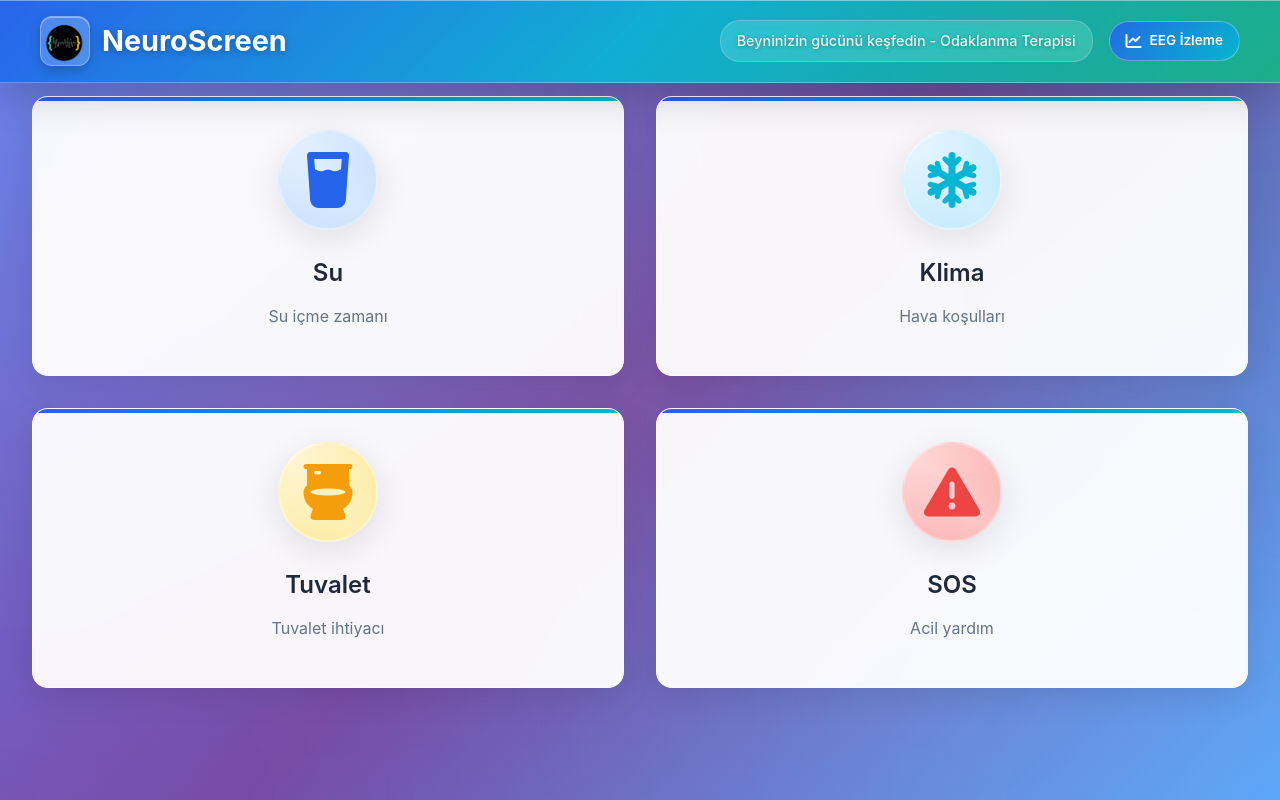
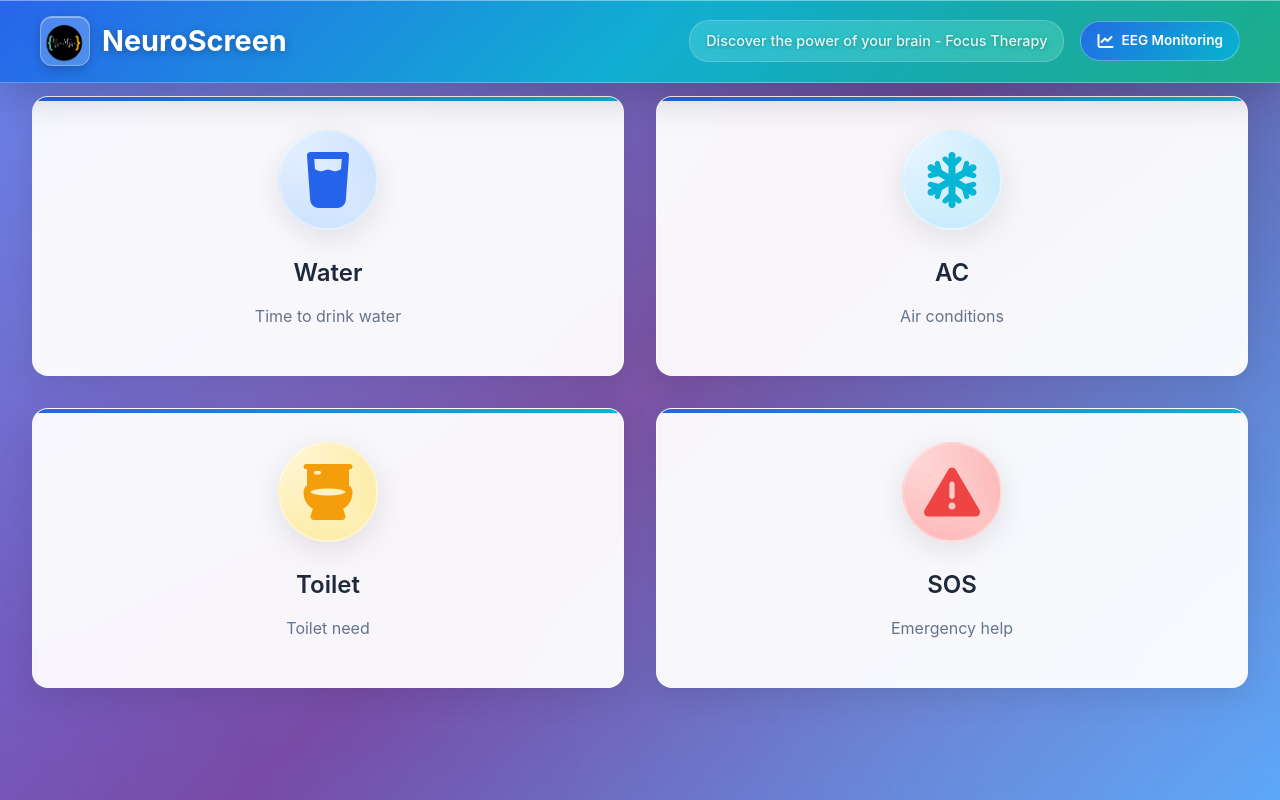
Before and after one commit to hasan0v/Neuroscreen, a Flask app: page /focus in a window 1280 px wide. Run offline with Flask 3, Linux system fonts and the light colour scheme; data comes from the database, SQL or seed files in the repository.

Commit message:
Translate application text from Turkish to English for improved accessibility and user experience

```diff
--- a/main.py
+++ b/main.py
@@ -122,10 +122,10 @@ def send_telegram_async(message):
 
 def parse_and_format_notification(data_dict: dict) -> str:
     needs = {
-        'first': 'Su ihtiyacı',
-        'second': 'Klima ihtiyacı',
-        'third': 'Tuvalet ihtiyacı',
-        'fifth': 'SOS/Acil yardım'
+        'first': 'Water needed',
+        'second': 'AC needed',
+        'third': 'Restroom needed',
+        'fifth': 'SOS/Emergency'
     }
     if not data_dict:
         return None
@@ -133,7 +133,7 @@ def parse_and_format_notification(data_dict: dict) -> str:
     messages = []
     for key, label in needs.items():
         if str(data_dict.get(key)) == '1':
-            messages.append(f"<b>{label}</b> bildirimi gönderildi.")
+            messages.append(f"<b>{label}</b> notification sent.")
     if messages:
         return '\n'.join(messages)
     return None
@@ -170,7 +170,7 @@ def reset_data():
         update_state(default_data)
 
         # Notifications removed as per user request
-        return jsonify({"status": "success", "message": "Sistem sıfırlandı", "data": default_data})
+        return jsonify({"status": "success", "message": "System reset", "data": default_data})
     except Exception as e:
         import traceback
         traceback.print_exc()
@@ -181,7 +181,7 @@ def push_data():
     try:
         data = request.get_json()
         if not data:
-            return jsonify({"error": "JSON göndərin"}), 400
+            return jsonify({"error": "Send JSON"}), 400
 
         # 1. Send notification IMMEDIATELY (Async) - Prioritize this!
         notif_msg = parse_and_format_notification(data)
--- a/static/js/app.js
+++ b/static/js/app.js
@@ -7,10 +7,10 @@ let lastInteractionTime = Date.now();
 
 // Health categories mapping for better user feedback
 const healthCategories = {
-  'first': { name: 'Su', icon: 'fa-glass-water', message: 'Su içme zamanı etkinleştirildi!' },
-  'second': { name: 'Klima', icon: 'fa-snowflake', message: 'Klima ayarlaması etkinleştirildi!' },
-  'third': { name: 'Tuvalet', icon: 'fa-toilet', message: 'Tuvalet ihtiyacı kaydedildi!' },
-  'fifth': { name: 'SOS', icon: 'fa-triangle-exclamation', message: 'Acil yardım sinyali gönderildi!' }
+  'first': { name: 'Water', icon: 'fa-glass-water', message: 'Water drinking time activated!' },
+  'second': { name: 'AC', icon: 'fa-snowflake', message: 'AC adjustment activated!' },
+  'third': { name: 'Toilet', icon: 'fa-toilet', message: 'Toilet need recorded!' },
+  'fifth': { name: 'SOS', icon: 'fa-triangle-exclamation', message: 'Emergency help signal sent!' }
 };
 
 // Function to normalize/reset data
@@ -31,10 +31,10 @@ function normalizeData() {
   })
   .then(response => response.json())
   .then(result => {
-    console.log('Veri normalleştirildi (sıfırlandı):', result);
+    console.log('Data normalized (reset):', result);
   })
   .catch(err => {
-    console.error('Normalizasyon hatası:', err);
+    console.error('Normalization error:', err);
   });
 }
 
@@ -175,13 +175,13 @@ cells.forEach((cell, index) => {
       })
       .then(response => response.json())
       .then(result => {
-        console.log('Sağlık kategorisi etkinleştirildi:', result);
+        console.log('Health category activated:', result);
         showSuccessFeedback(cell, category);
         // Reset inactivity timer after successful activation
         resetInactivityTimer();
       })
       .catch(err => {
-        console.error('Hata oluştu:', err);
+        console.error('Error occurred:', err);
         showErrorFeedback(cell);
       });
 
@@ -278,7 +278,7 @@ function showSuccessFeedback(cell, category) {
 // Error feedback system
 function showErrorFeedback(cell) {
   if (typeof showErrorNotification === 'function') {
-    showErrorNotification('Bağlantı hatası oluştu. Tekrar deneyin.');
+    showErrorNotification('Connection error occurred. Please try again.');
   } else {
     // Fallback notification
     const notification = document.createElement('div');
@@ -301,7 +301,7 @@ function showErrorFeedback(cell) {
 
     notification.innerHTML = `
       <i class="fa-solid fa-exclamation-triangle"></i>
-      <span>Bağlantı hatası oluştu. Tekrar deneyin.</span>
+      <span>Connection error occurred. Please try again.</span>
     `;
 
     document.body.appendChild(notification);
@@ -401,7 +401,7 @@ class EEGChartManager {
       data: {
         labels: [],
         datasets: [{
-          label: 'EEG Sinyali',
+          label: 'EEG Signal',
           data: [],
           borderColor: '#2563eb',
           borderWidth: 2,
@@ -416,15 +416,15 @@ class EEGChartManager {
         animation: false,
         plugins: {
           legend: { display: false },
-          title: { display: true, text: 'EEG Zaman Sinyali (Son 2 saniye)', font: { size: 16 } }
+          title: { display: true, text: 'EEG Time Signal (Last 2 seconds)', font: { size: 16 } }
         },
         scales: {
           x: {
             display: true,
-            title: { display: true, text: 'Zaman (s)' },
+            title: { display: true, text: 'Time (s)' },
             ticks: { maxTicksLimit: 10 }
           },
-          y: { min: -100, max: 100, title: { display: true, text: 'Amplitüd (μV)' } }
+          y: { min: -100, max: 100, title: { display: true, text: 'Amplitude (μV)' } }
         }
       }
     });
@@ -437,7 +437,7 @@ class EEGChartManager {
         labels: [],
         datasets: [
           {
-            label: 'Güç Spektrumu',
+            label: 'Power Spectrum',
             data: [],
             borderColor: '#10b981',
             backgroundColor: 'rgba(16, 185, 129, 0.2)',
@@ -447,7 +447,7 @@ class EEGChartManager {
             tension: 0.4
           },
           {
-            label: 'Odaklanma',
+            label: 'Focus',
             data: [],
             borderColor: '#ef4444', // Red
             backgroundColor: 'rgba(239, 68, 68, 0.5)',
@@ -464,11 +464,11 @@ class EEGChartManager {
         animation: false,
         plugins: {
           legend: { display: false },
-          title: { display: true, text: 'EEG Güç Spektrumu', font: { size: 16 } }
+          title: { display: true, text: 'EEG Power Spectrum', font: { size: 16 } }
         },
         scales: {
-          x: { min: 0, max: 50, title: { display: true, text: 'Frekans (Hz)' } },
-          y: { beginAtZero: true, title: { display: true, text: 'Güç (μV²/Hz)' } }
+          x: { min: 0, max: 50, title: { display: true, text: 'Frequency (Hz)' } },
+          y: { beginAtZero: true, title: { display: true, text: 'Power (μV²/Hz)' } }
         }
       }
     });
@@ -502,11 +502,11 @@ class EEGChartManager {
 
     // Update Title with Active State
     if (data.active_state) {
-        this.timeChart.options.plugins.title.text = `EEG Zaman Sinyali - AKTİF: ${data.active_state}`;
+        this.timeChart.options.plugins.title.text = `EEG Time Signal - ACTIVE: ${data.active_state}`;
         this.timeChart.options.plugins.title.color = '#ef4444';
         this.timeChart.options.plugins.title.font = { size: 18, weight: 'bold' };
     } else {
-        this.timeChart.options.plugins.title.text = 'EEG Zaman Sinyali (Son 2 saniye)';
+        this.timeChart.options.plugins.title.text = 'EEG Time Signal (Last 2 seconds)';
         this.timeChart.options.plugins.title.color = '#666';
         this.timeChart.options.plugins.title.font = { size: 16, weight: 'normal' };
     }
@@ -529,10 +529,10 @@ class EEGChartManager {
         });
 
         // Also update Freq Chart Title
-        this.freqChart.options.plugins.title.text = `EEG Güç Spektrumu - HEDEF: ${data.highlight.freq} Hz`;
+        this.freqChart.options.plugins.title.text = `EEG Power Spectrum - TARGET: ${data.highlight.freq} Hz`;
         this.freqChart.options.plugins.title.color = '#ef4444';
     } else {
-        this.freqChart.options.plugins.title.text = 'EEG Güç Spektrumu';
+        this.freqChart.options.plugins.title.text = 'EEG Power Spectrum';
         this.freqChart.options.plugins.title.color = '#666';
     }
     this.freqChart.data.datasets[1].data = highlightData;
--- a/static/js/pwa.js
+++ b/static/js/pwa.js
@@ -66,17 +66,17 @@ class NeuroScreenPWA {
             <i class="fa-solid fa-download"></i>
           </div>
           <div class="install-text">
-            <h4>NeuroScreen'i Yükle</h4>
-            <p>Daha iyi deneyim için uygulamayı telefonunuza yükleyin</p>
+            <h4>Install NeuroScreen</h4>
+            <p>Install the app on your phone for a better experience</p>
           </div>
           <div class="install-actions">
             <button id="pwa-install-btn" class="install-btn primary">
               <i class="fa-solid fa-plus"></i>
-              Yükle
+              Install
             </button>
             <button id="pwa-dismiss-btn" class="install-btn secondary">
               <i class="fa-solid fa-times"></i>
-              Kapat
+              Close
             </button>
           </div>
         </div>
@@ -129,7 +129,7 @@ class NeuroScreenPWA {
   }
 
   showInstallSuccessMessage() {
-    this.showNotification('✅ NeuroScreen başarıyla yüklendi!', 'success');
+    this.showNotification('✅ NeuroScreen installed successfully!', 'success');
   }
 
   showUpdateNotification() {
@@ -137,8 +137,8 @@ class NeuroScreenPWA {
       <div id="pwa-update-banner" class="pwa-update-banner">
         <div class="update-content">
           <i class="fa-solid fa-sync-alt"></i>
-          <span>Yeni güncelleme mevcut</span>
-          <button id="pwa-update-btn" class="update-btn">Güncelle</button>
+          <span>New update available</span>
+          <button id="pwa-update-btn" class="update-btn">Update</button>
         </div>
       </div>
     `;
@@ -159,11 +159,11 @@ class NeuroScreenPWA {
 
   handleNetworkStatus() {
     window.addEventListener('online', () => {
-      this.showNotification('🌐 İnternet bağlantısı geri döndü', 'success');
+      this.showNotification('🌐 Internet connection restored', 'success');
     });
 
     window.addEventListener('offline', () => {
-      this.showNotification('📱 Çevrimdışı modda çalışıyor', 'info');
+      this.showNotification('📱 Running in offline mode', 'info');
     });
   }
 
--- a/templates/focus.html
+++ b/templates/focus.html
@@ -1,5 +1,5 @@
 <!DOCTYPE html>
-<html lang="tr">
+<html lang="en">
 <head>
   <meta charset="utf-8" />
   <meta name="viewport" content="width=device-width, initial-scale=1, viewport-fit=cover" />
@@ -12,7 +12,7 @@
   <meta name="apple-mobile-web-app-capable" content="yes" />
   <meta name="apple-mobile-web-app-status-bar-style" content="black-translucent" />
   <meta name="apple-mobile-web-app-title" content="NeuroScreen" />
-  <meta name="description" content="Beyninizin gücünü keşfedin - EEG İzleme ve Odaklanma Terapisi" />
+  <meta name="description" content="Discover the power of your brain - EEG Monitoring and Focus Therapy" />
   <meta name="format-detection" content="telephone=no" />
   <meta name="mobile-web-app-capable" content="yes" />
   <meta name="theme-color" content="#2563eb" />
@@ -28,7 +28,7 @@
   <link rel="manifest" href="/static/manifest.json" />
   <link rel="shortcut icon" href="/static/icons/favicon.ico" />
 
-  <title>NeuroScreen - Odaklanma Terapisi</title>
+  <title>NeuroScreen - Focus Therapy</title>
   <link href="https://cdnjs.cloudflare.com/ajax/libs/font-awesome/6.5.0/css/all.min.css" rel="stylesheet" />
   <link rel="stylesheet" href="../static/css/style.css?v=1.3&t=" id="main-css">
   <style>
@@ -88,40 +88,40 @@
         </div>
       </div>
       <div class="header-right">
-        <p class="subtitle">Beyninizin gücünü keşfedin - Odaklanma Terapisi</p>
+        <p class="subtitle">Discover the power of your brain - Focus Therapy</p>
         <a href="/" class="header-btn primary">
           <i class="fa-solid fa-chart-line"></i>
-          <span>EEG İzleme</span>
+          <span>EEG Monitoring</span>
         </a>
       </div>
     </div>
   </header>
 
-  <section class="screen health-interface grid-2x2" aria-label="Sağlık odaklanma bölümleri">
-    <div class="cell hydration" data-name="first" data-category="Su">
+  <section class="screen health-interface grid-2x2" aria-label="Health focus sections">
+    <div class="cell hydration" data-name="first" data-category="Water">
       <div class="icon-container">
         <i class="fa-solid fa-glass-water"></i>
       </div>
-      <h3>Su</h3>
-      <p>Su içme zamanı</p>
+      <h3>Water</h3>
+      <p>Time to drink water</p>
       <div class="progress"></div>
     </div>
 
-    <div class="cell climate" data-name="second" data-category="Klima">
+    <div class="cell climate" data-name="second" data-category="AC">
       <div class="icon-container">
         <i class="fa-solid fa-snowflake"></i>
       </div>
-      <h3>Klima</h3>
-      <p>Hava koşulları</p>
+      <h3>AC</h3>
+      <p>Air conditions</p>
       <div class="progress"></div>
     </div>
 
-    <div class="cell toilet" data-name="third" data-category="Tuvalet">
+    <div class="cell toilet" data-name="third" data-category="Toilet">
       <div class="icon-container">
         <i class="fa-solid fa-toilet"></i>
       </div>
-      <h3>Tuvalet</h3>
-      <p>Tuvalet ihtiyacı</p>
+      <h3>Toilet</h3>
+      <p>Toilet need</p>
       <div class="progress"></div>
     </div>
 
@@ -130,7 +130,7 @@
         <i class="fa-solid fa-triangle-exclamation"></i>
       </div>
       <h3>SOS</h3>
-      <p>Acil yardım</p>
+      <p>Emergency help</p>
       <div class="progress"></div>
     </div>
   </section>
```
Also changed, not shown: notifications.py (+6 -6 lines), static/js/modal-system.js (+2 -17 lines), static/js/notifications.js (+25 -25 lines), templates/index.html (+26 -26 lines), static/manifest.json.
